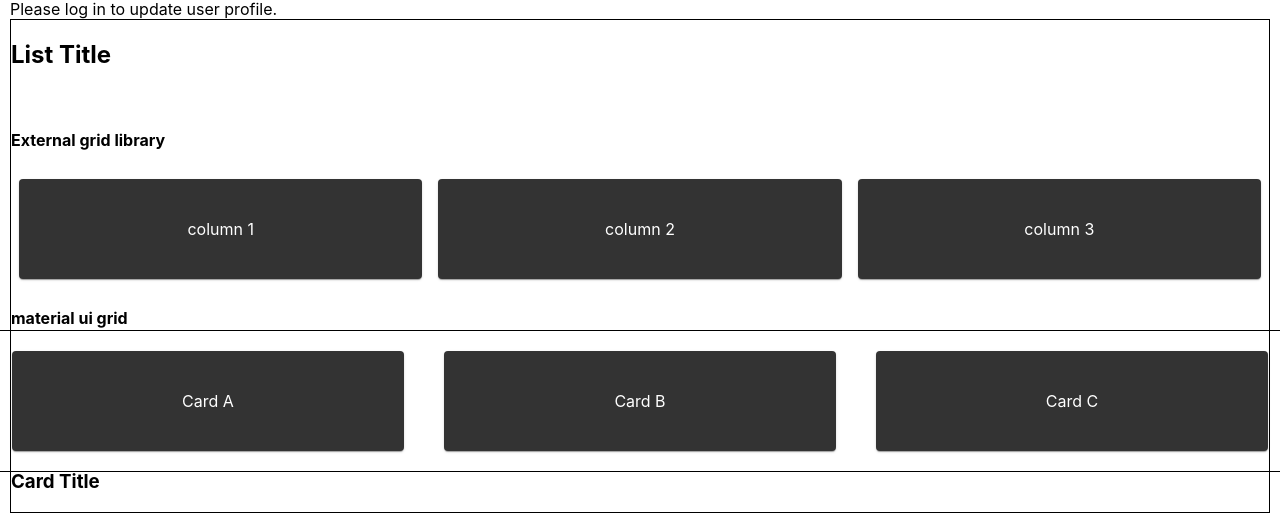
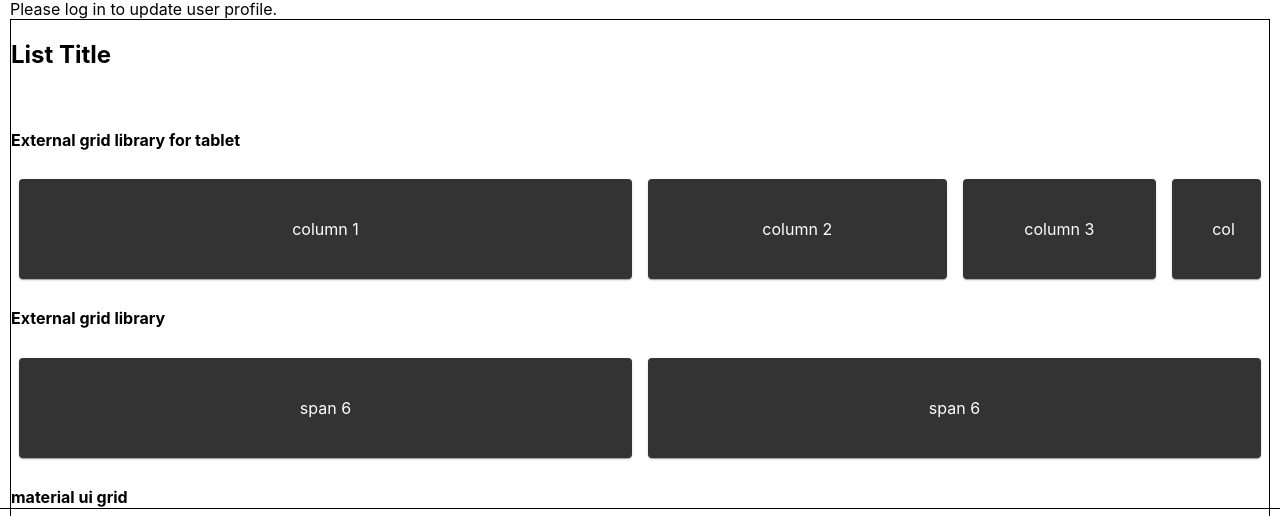
Before and after one commit to cxloi/demo-react, a React (Create React App) app: page /update-user-profile in a window 1280 px wide. Shown: the part 184-700 px from the top of the page. Built offline with nearby package versions, Linux system fonts and the light colour scheme.

Commit message:
Simulate external grid with grid layout from figma

```diff
--- a/src/component/ResponsiveList.tsx
+++ b/src/component/ResponsiveList.tsx
@@ -60,17 +60,32 @@
       <br />
 
       {/* xl={4} lg={4} md={6} sm={6} xs={12} */}
+      <h4>External grid library for tablet</h4>
+      <Container fluid>
+        <Row>
+          <Col xl={12} lg={12} md={18} sm={24} xs={24}>
+            <Paper className={classes.paper0}>column 1</Paper>
+          </Col>
+          <Col xl={6} lg={6} md={9} sm={18} xs={18}>
+            <Paper className={classes.paper0}>column 2</Paper>
+          </Col>
+          <Col xl={4} lg={4} md={6} sm={12} xs={12}>
+            <Paper className={classes.paper0}>column 3</Paper>
+          </Col>
+          <Col xl={2} lg={2} md={3} sm={6} xs={6}>
+            <Paper className={classes.paper0}>col</Paper>
+          </Col>
+        </Row>
+      </Container>
+
       <h4>External grid library</h4>
       <Container fluid>
         <Row>
-          <Col xl={8} lg={8} md={12} sm={12} xs={24}>
-            <Paper className={classes.paper0}>column 1</Paper>
+          <Col xl={12} lg={12} md={18} sm={24} xs={24}>
+            <Paper className={classes.paper0}>span 6</Paper>
           </Col>
-          <Col xl={8} lg={8} md={12} sm={12} xs={24}>
-            <Paper className={classes.paper0}>column 2</Paper>
-          </Col>
-          <Col xl={8} lg={8} md={12} sm={12} xs={24}>
-            <Paper className={classes.paper0}>column 3</Paper>
+          <Col xl={12} lg={12} md={18} sm={24} xs={24}>
+            <Paper className={classes.paper0}>span 6</Paper>
           </Col>
         </Row>
       </Container>
```
